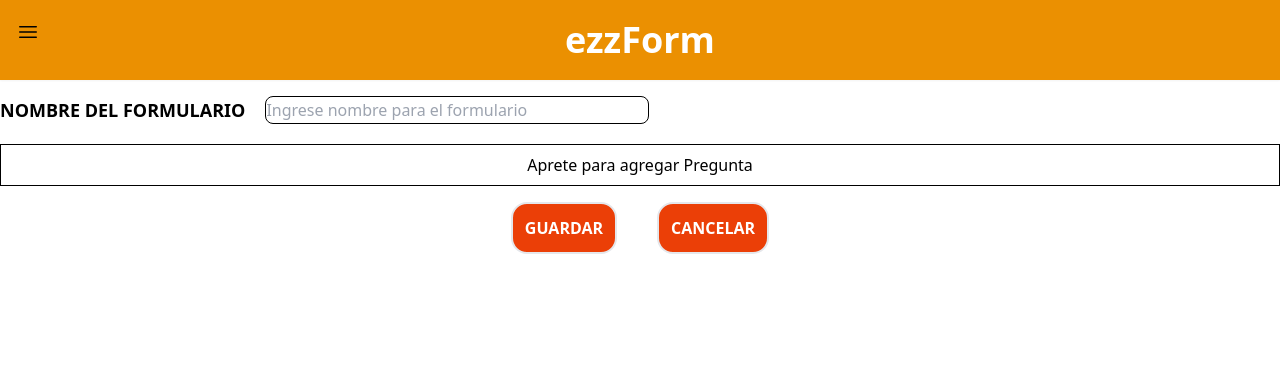
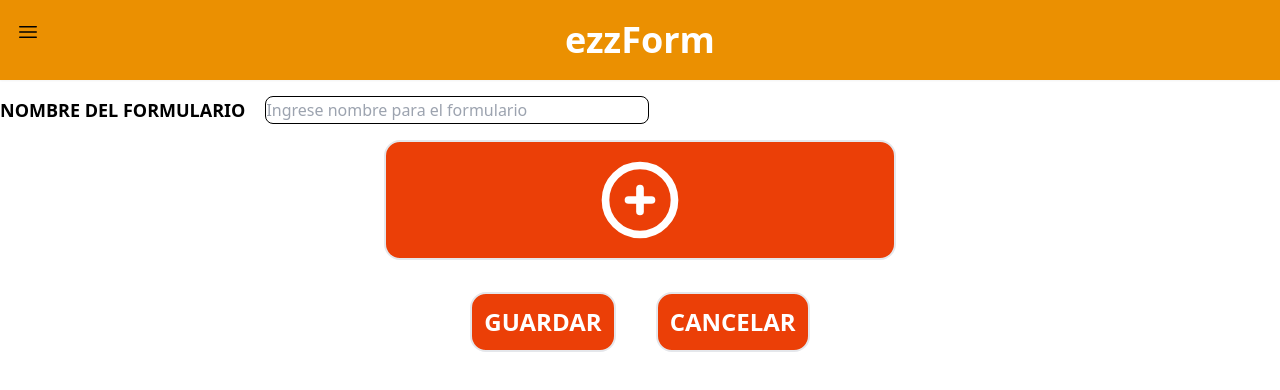
Before and after one commit to polycyllo/PROYECTO-PROGRAMACION-WEB, a React (Vite) app: page /CrearFormularioPage in a window 1280 px wide. Shown: the top 390 px of the page. Built offline with nearby package versions, Linux system fonts and the light colour scheme.

Commit message:
modifique el estado de CajaPregunta, y lo mejore un poco

```diff
--- a/src/components/CajaPregunta.tsx
+++ b/src/components/CajaPregunta.tsx
@@ -1,8 +1,12 @@
-export default function CajaPregunta() {
+import { Pregunta } from "../types";
 
+type PreguntaProps = {
+    pregunta: Pregunta;
+};
+export default function CajaPregunta({ pregunta }: PreguntaProps) {
     return (
-    <div className="sombra">
-        <p> PREGUNTA: </p>
-    </div>
-  )
+        <div className="sombra">
+            <p> PREGUNTA: {pregunta.id} </p>
+        </div>
+    );
 }
--- a/src/pages/App.tsx
+++ b/src/pages/App.tsx
@@ -1,49 +1,46 @@
-import Boton, { Boton1 } from "../components/Boton"
-import PreguntaRespuesta from "../components/PreguntaRespuesta"
-import { preguntaRespuesta } from "../data/bd"
+import { Boton1 } from "../components/Boton";
+import PreguntaRespuesta from "../components/PreguntaRespuesta";
+import { preguntaRespuesta } from "../data/bd";
 
 function App() {
-
     return (
         <>
-
-
-        <div className="flex justify-center bg-primario">
-            <img src="../public/ezzForm.jpg" className=" py-4 w-80 h-80 rounded shadow-md"/>
+            <div className="flex justify-center bg-primario mt-14">
+                <img
+                    src="../public/ezzForm.jpg"
+                    className=" py-4 w-80 h-80 rounded shadow-md"
+                />
             </div>
             <div className="flex justify-center">
-            <Boton1
-                enlace = "LoginPage"
-                titulo = "empezar"
-            />
+                <Boton1 enlace="LoginPage" titulo="empezar" />
             </div>
-        <h1 className="text-center font-extrabold text-3xl">Sobre ezzForm</h1>
-
+            <h1 className="text-center font-extrabold text-3xl">
+                Sobre ezzForm
+            </h1>
 
             <main className="grid md:grid-cols-2 gap-4 mx-10 my-2 ">
-            {preguntaRespuesta.map(item => (
-                <PreguntaRespuesta
-                    key = {item.id}
-                    item={item}
-                />
+                {preguntaRespuesta.map((item) => (
+                    <PreguntaRespuesta key={item.id} item={item} />
                 ))}
             </main>
 
             <div className="flex justify-center">
-            <Boton1
-                enlace = "LoginPage"
-                titulo = "iniciar sesion"
-            />
+                <Boton1 enlace="LoginPage" titulo="iniciar sesion" />
             </div>
 
-
-
             <footer className=" bg-secundario1 py-5 grid justify-center">
-            <p className="text-white text-center">Derechos reservados por Polyfishy</p>
-            <a className="text-white text-center" href="isacpoly177@gmail.com">isacpoly177@gmail.com</a>
+                <p className="text-white text-center">
+                    Derechos reservados por Polyfishy
+                </p>
+                <a
+                    className="text-white text-center"
+                    href="isacpoly177@gmail.com"
+                >
+                    isacpoly177@gmail.com
+                </a>
             </footer>
         </>
-  )
+    );
 }
 
-export default App
+export default App;
--- a/src/pages/CrearFormularioPage.tsx
+++ b/src/pages/CrearFormularioPage.tsx
@@ -1,10 +1,19 @@
-import { useState } from 'react'
-import CajaPregunta from '../components/CajaPregunta'
+import { useState, useRef } from "react";
+import CajaPregunta from "../components/CajaPregunta";
+import type { Pregunta } from "../types";
+
 export default function CrearFormularioPage() {
-    const [caja, setCaja] = useState([])
-    let id = 0;
+    const [caja, setCaja] = useState<Pregunta[]>([]);
+    const id = useRef(0);
+
     const agregarPregunta = () => {
-        setCaja([...caja, "Arreglar"]); // Añade un texto de ejemplo
+        id.current += 1;
+        const nuevaPregunta: Pregunta = {
+            id: id.current,
+            pregunta: "INGRESE LA PREGUNTA",
+            respuesta: [],
+        };
+        setCaja([...caja, nuevaPregunta]);
     };
     return (
         <div className="pt-24">
@@ -12,48 +21,81 @@ export default function CrearFormularioPage() {
                 <label
                     htmlFor="nombreFormularioLabel"
                     className="  text-blakc uppercase font-extrabold text-lg text-center"
-            >Nombre del Formulario</label>
+                >
+                    Nombre del Formulario
+                </label>
                 <input
                     id="nombreFormulario"
-            type='text'
+                    type="text"
                     name="nombreFomrulario"
                     className="min-w-96 border border-black mx-5 rounded-lg focus:outline-none"
                     placeholder="Ingrese nombre para el formulario"
                 ></input>
             </div>
 
-        <div className='flex flex-col justify-center'>
-            {caja.map(()=>(
-                <CajaPregunta
-                    key={id+1}
-                />
+            <div className="flex flex-col justify-center">
+                {caja.map((pregunta) => (
+                    <CajaPregunta key={id + 1} pregunta={pregunta} />
                 ))}
-            <button className='border border-black p-2 mt-5' onClick={() => agregarPregunta()}>Aprete para agregar Pregunta</button>
-        </div>
-
-        <div className=' flex flex-col md:flex-row justify-center  md:gap-10'>
                 <button
-            className=" border-2 p-3
+                    className="flex justify-center lg:mx-96
+                                border-2 p-3
                                 bg-acento my-4
                                 rounded-2xl
                                 text-white
                                 uppercase
                                 font-bold
                                 hover:bg-primario
-            hover:text-black">
+                                hover:text-black"
+                    onClick={() => agregarPregunta()}
+                >
+                    <svg
+                        xmlns="http://www.w3.org/2000/svg"
+                        className="icon icon-tabler icon-tabler-circle-plus"
+                        width="92"
+                        height="92"
+                        viewBox="0 0 24 24"
+                        stroke-width="2"
+                        stroke="#ffffff"
+                        fill="none"
+                        stroke-linecap="round"
+                        stroke-linejoin="round"
+                    >
+                        <path stroke="none" d="M0 0h24v24H0z" fill="none" />
+                        <path d="M3 12a9 9 0 1 0 18 0a9 9 0 0 0 -18 0" />
+                        <path d="M9 12h6" />
+                        <path d="M12 9v6" />
+                    </svg>
+                </button>
+            </div>
+
+            <div className=" flex flex-col md:flex-row justify-center  md:gap-10">
+                <button
+                    className=" border-2 p-3
+                        text-2xl
+                        bg-acento my-4
+                        rounded-2xl
+                        text-white
+                        uppercase
+                        font-bold
+                      hover:bg-secundario2
+                      hover:text-black"
+                >
                     Guardar
                 </button>
                 <button
                     className=" border-2 p-3
+                            text-2xl
                             bg-acento md:my-4
                             rounded-2xl
                             text-white
                             uppercase
                             font-bold
-            hover:bg-secundario1">
+                            hover:bg-secundario1"
+                >
                     Cancelar
                 </button>
             </div>
         </div>
-  )
+    );
 }
--- a/src/types/index.ts
+++ b/src/types/index.ts
@@ -1,5 +1,11 @@
 export type PreguntaRespuesta = {
-    id: number
-    pregunta : string
-    respuesta : string
-}
+    id: number;
+    pregunta: string;
+    respuesta: string;
+};
+
+export type Pregunta = {
+    id: number;
+    pregunta: string;
+    respuesta: string[];
+};
```
Also changed, not shown: src/components/Header.tsx (+8 -5 lines), src/components/SideBard.tsx (+68 -21 lines), src/pages/FormularioPage.tsx (+48 -17 lines). Lines whose indentation alone changed are shown as unchanged.
